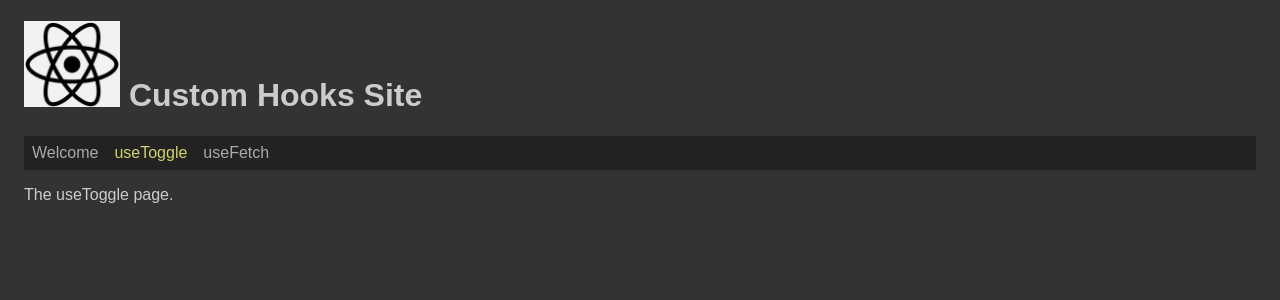
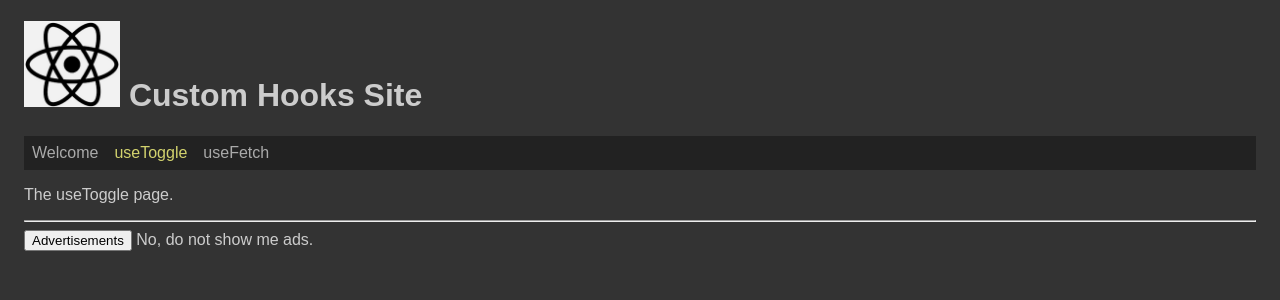
Before and after one commit to edwardtanguay/et-004-customhooks, a React (Vite) app: page /useToggle in a window 1280 px wide. Shown: the top 300 px of the page. Built offline with nearby package versions, Linux system fonts and the light colour scheme.

Commit message:
show ads button works

```diff
--- a/src/components/PageUseToggle.tsx
+++ b/src/components/PageUseToggle.tsx
@@ -1,7 +1,13 @@
+import { useState } from 'react';
+
 export const PageUseToggle = () => {
+	const [showAds, setShowAds] = useState(false);
+
 	return (
 		<>
 			<p>The useToggle page.</p>
+			<hr/>
+			<button onClick={() => setShowAds(!showAds)}>Advertisements</button> {showAds ? 'Yes, show me ads' : 'No, do not show me ads.'}
 		</>
 	);
 };
```
